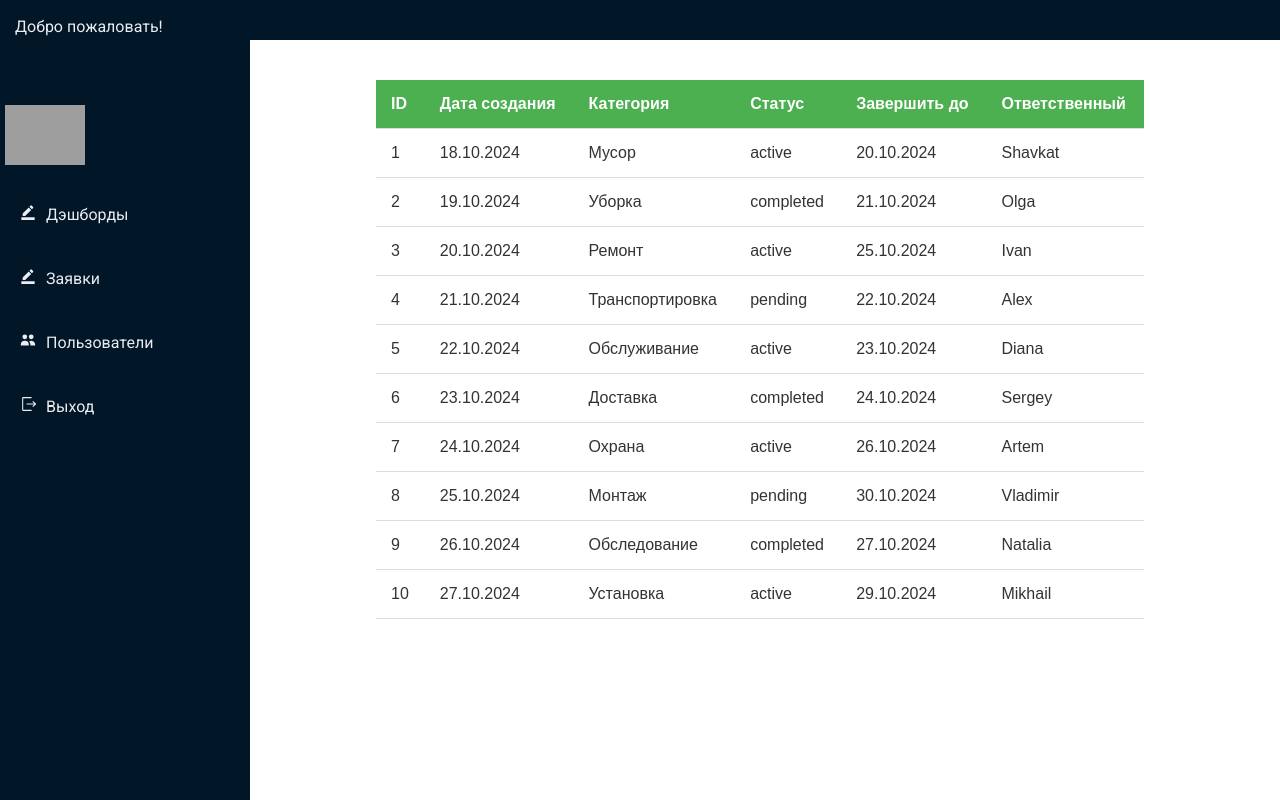
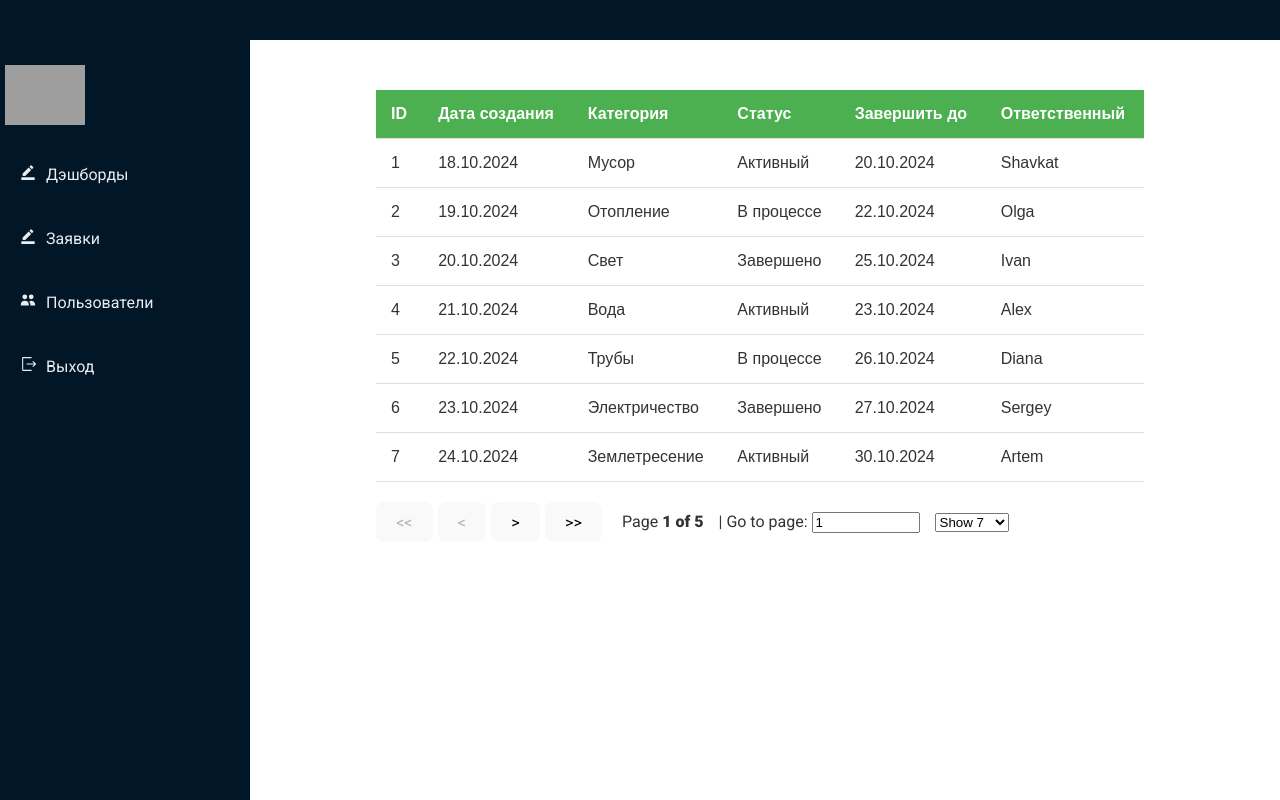
Before and after one commit to MultiDevBek/Front, a React (Vite) app: page /app/applications in a window 1280 px wide. Built offline with nearby package versions, Linux system fonts and the light colour scheme; grey boxes are pictures that could not be loaded.

Commit message:
applications pagination

```diff
--- a/src/App.css
+++ b/src/App.css
@@ -12,11 +12,16 @@ header {
   padding: 15px;
   height: 10px;
   background: #011627;
+  position: fixed;
+  top: 0;
+  width: 100%;
+  z-index: 1000;
 }
 
 .main {
   margin-left: 240px;
   padding: 20px;
+  padding-top: 70px;
   flex-grow: 1;
   color: #333;
 }
--- a/src/components/Sidebar.css
+++ b/src/components/Sidebar.css
@@ -1,10 +1,10 @@
 .sidebar {
-    /* margin-top: ; */
     width: 240px;
     background: #011627;
     position: fixed;
-    height: 95vh;
+    height: 100vh;
     padding: 5px;
+    z-index: 1000;
 }
 
 .sidebar_content {
--- a/src/mockData.js
+++ b/src/mockData.js
@@ -3,82 +3,242 @@ const mockData = [
         id: 1,
         date: "18.10.2024",
         category: "Мусор",
-        status: "active",
+        status: "Активный",
         deadline: "20.10.2024",
         executor: "Shavkat",
     },
     {
         id: 2,
         date: "19.10.2024",
-        category: "Уборка",
-        status: "completed",
-        deadline: "21.10.2024",
+        category: "Отопление",
+        status: "В процессе",
+        deadline: "22.10.2024",
         executor: "Olga",
     },
     {
         id: 3,
         date: "20.10.2024",
-        category: "Ремонт",
-        status: "active",
+        category: "Свет",
+        status: "Завершено",
         deadline: "25.10.2024",
         executor: "Ivan",
     },
     {
         id: 4,
         date: "21.10.2024",
-        category: "Транспортировка",
-        status: "pending",
-        deadline: "22.10.2024",
+        category: "Вода",
+        status: "Активный",
+        deadline: "23.10.2024",
         executor: "Alex",
     },
     {
         id: 5,
         date: "22.10.2024",
-        category: "Обслуживание",
-        status: "active",
-        deadline: "23.10.2024",
+        category: "Трубы",
+        status: "В процессе",
+        deadline: "26.10.2024",
         executor: "Diana",
     },
     {
         id: 6,
         date: "23.10.2024",
-        category: "Доставка",
-        status: "completed",
-        deadline: "24.10.2024",
+        category: "Электричество",
+        status: "Завершено",
+        deadline: "27.10.2024",
         executor: "Sergey",
     },
     {
         id: 7,
         date: "24.10.2024",
-        category: "Охрана",
-        status: "active",
-        deadline: "26.10.2024",
+        category: "Землетресение",
+        status: "Активный",
+        deadline: "30.10.2024",
         executor: "Artem",
     },
     {
         id: 8,
         date: "25.10.2024",
-        category: "Монтаж",
-        status: "pending",
-        deadline: "30.10.2024",
+        category: "Мусор",
+        status: "В процессе",
+        deadline: "29.10.2024",
         executor: "Vladimir",
     },
     {
         id: 9,
         date: "26.10.2024",
-        category: "Обследование",
-        status: "completed",
-        deadline: "27.10.2024",
+        category: "Отопление",
+        status: "Завершено",
+        deadline: "31.10.2024",
         executor: "Natalia",
     },
     {
         id: 10,
         date: "27.10.2024",
-        category: "Установка",
-        status: "active",
-        deadline: "29.10.2024",
+        category: "Свет",
+        status: "Активный",
+        deadline: "02.11.2024",
         executor: "Mikhail",
     },
+    {
+        id: 11,
+        date: "28.10.2024",
+        category: "Вода",
+        status: "В процессе",
+        deadline: "04.11.2024",
+        executor: "Ekaterina",
+    },
+    {
+        id: 12,
+        date: "29.10.2024",
+        category: "Трубы",
+        status: "Завершено",
+        deadline: "05.11.2024",
+        executor: "Dmitry",
+    },
+    {
+        id: 13,
+        date: "30.10.2024",
+        category: "Электричество",
+        status: "Активный",
+        deadline: "06.11.2024",
+        executor: "Sergei",
+    },
+    {
+        id: 14,
+        date: "31.10.2024",
+        category: "Землетресение",
+        status: "В процессе",
+        deadline: "10.11.2024",
+        executor: "Alexey",
+    },
+    {
+        id: 15,
+        date: "01.11.2024",
+        category: "Мусор",
+        status: "Завершено",
+        deadline: "08.11.2024",
+        executor: "Pavel",
+    },
+    {
+        id: 16,
+        date: "02.11.2024",
+        category: "Отопление",
+        status: "Активный",
+        deadline: "12.11.2024",
+        executor: "Maxim",
+    },
+    {
+        id: 17,
+        date: "03.11.2024",
+        category: "Свет",
+        status: "В процессе",
+        deadline: "13.11.2024",
+        executor: "Andrei",
+    },
+    {
+        id: 18,
+        date: "04.11.2024",
+        category: "Вода",
+        status: "Завершено",
+        deadline: "15.11.2024",
+        executor: "Roman",
+    },
+    {
+        id: 19,
+        date: "05.11.2024",
+        category: "Трубы",
+        status: "Активный",
+        deadline: "17.11.2024",
+        executor: "Vladislav",
+    },
+    {
+        id: 20,
+        date: "06.11.2024",
+        category: "Электричество",
+        status: "В процессе",
+        deadline: "18.11.2024",
+        executor: "Stanislav",
+    },
+    {
+        id: 21,
+        date: "07.11.2024",
+        category: "Землетресение",
+        status: "Завершено",
+        deadline: "20.11.2024",
+        executor: "Kirill",
+    },
+    {
+        id: 22,
+        date: "08.11.2024",
+        category: "Мусор",
+        status: "Активный",
+        deadline: "22.11.2024",
+        executor: "Yuri",
+    },
+    {
+        id: 23,
+        date: "09.11.2024",
+        category: "Отопление",
+        status: "В процессе",
+        deadline: "24.11.2024",
+        executor: "Nikolay",
+    },
+    {
+        id: 24,
+        date: "10.11.2024",
+        category: "Свет",
+        status: "Завершено",
+        deadline: "25.11.2024",
+        executor: "Diana",
+    },
+    {
+        id: 25,
+        date: "11.11.2024",
+        category: "Вода",
+        status: "Активный",
+        deadline: "27.11.2024",
+        executor: "Sergey",
+    },
+    {
+        id: 26,
+        date: "12.11.2024",
+        category: "Трубы",
+        status: "В процессе",
+        deadline: "28.11.2024",
+        executor: "Valentina",
+    },
+    {
+        id: 27,
+        date: "13.11.2024",
+        category: "Электричество",
+        status: "Завершено",
+        deadline: "30.11.2024",
+        executor: "Anastasia",
+    },
+    {
+        id: 28,
+        date: "14.11.2024",
+        category: "Землетресение",
+        status: "Активный",
+        deadline: "05.12.2024",
+        executor: "Mikhail",
+    },
+    {
+        id: 29,
+        date: "15.11.2024",
+        category: "Мусор",
+        status: "В процессе",
+        deadline: "06.12.2024",
+        executor: "Igor",
+    },
+    {
+        id: 30,
+        date: "16.11.2024",
+        category: "Отопление",
+        status: "Завершено",
+        deadline: "07.12.2024",
+        executor: "Anna",
+    }
 ];
 
 export default mockData;
--- a/src/pages/Applications.css
+++ b/src/pages/Applications.css
@@ -40,6 +40,28 @@ td {
     background-color: #ffffff;
 }
 
+.pagination {
+    margin-top: 20px;
+    display: flex;
+    align-items: center;
+}
+
+.next_page_btn {
+    margin-right: 15px;
+}
+
+.page_number {
+    margin-right: 15px;
+}
+
+.go_to_page {
+    margin-right: 15px;
+}
+
+button {
+    margin-right: 5px;
+}
+
 @media (max-width: 600px) {
     th, td {
         padding: 10px;
--- a/src/pages/Applications.jsx
+++ b/src/pages/Applications.jsx
@@ -1,6 +1,6 @@
 import './Applications.css';
 import mockData from '../mockData';
-import { useTable } from 'react-table';
+import { useTable, usePagination } from 'react-table'; // Импортируем usePagination
 import { useMemo } from 'react';
 
 function Applications() {
@@ -32,7 +32,30 @@ function Applications() {
         },
     ], []);
 
-    const { getTableProps, getTableBodyProps, headerGroups, rows, prepareRow } = useTable({ columns, data });
+    // Добавляем usePagination для пагинации
+    const {
+        getTableProps,
+        getTableBodyProps,
+        headerGroups,
+        page, // Используем page вместо rows для пагинации
+        prepareRow,
+        canPreviousPage,
+        canNextPage,
+        pageOptions,
+        pageCount,
+        gotoPage,
+        nextPage,
+        previousPage,
+        setPageSize,
+        state: { pageIndex, pageSize },
+    } = useTable(
+        {
+            columns,
+            data,
+            initialState: { pageIndex: 0, pageSize: 7 }, // Начальная страница и количество строк на странице
+        },
+        usePagination // Подключаем хук пагинации
+    );
 
     return (
         <div className='main_table'>
@@ -57,7 +80,7 @@ function Applications() {
                     </thead>
 
                     <tbody {...getTableBodyProps()}>
-                        {rows.map((row) => {
+                        {page.map((row) => { // Используем page вместо rows
                             prepareRow(row);
                             const { key, ...rest } = row.getRowProps();
                             return (
@@ -75,6 +98,59 @@ function Applications() {
                         })}
                     </tbody>
                 </table>
+
+                {/* Элементы управления пагинацией */}
+                <div className="pagination">
+                    <div className='next_page_btn'>
+                        <button onClick={() => gotoPage(0)} disabled={!canPreviousPage}>
+                            {"<<"}
+                        </button>
+                        <button onClick={() => previousPage()} disabled={!canPreviousPage}>
+                            {"<"}
+                        </button>
+                        <button onClick={() => nextPage()} disabled={!canNextPage}>
+                            {">"}
+                        </button>
+                        <button onClick={() => gotoPage(pageCount - 1)} disabled={!canNextPage}>
+                            {">>"}
+                        </button>
+                    </div>
+
+                    <div className='page_number'>
+                        <span>
+                            Page{' '}
+                            <strong>
+                                {pageIndex + 1} of {pageOptions.length}
+                            </strong>{' '}
+                        </span>
+                    </div>
+
+                    <div className='go_to_page'>
+                        <span>
+                            | Go to page:{' '}
+                            <input
+                                type="number"
+                                defaultValue={pageIndex + 1}
+                                onChange={e => {
+                                    const page = e.target.value ? Number(e.target.value) - 1 : 0;
+                                    gotoPage(page);
+                                }}
+                                style={{ width: '100px' }}
+                            />
+                        </span>
+                    </div>
+
+                    <select
+                        value={pageSize}
+                        onChange={e => setPageSize(Number(e.target.value))}
+                    >
+                        {[5, 7, 20, 30, 40, 50].map(pageSize => (
+                            <option key={pageSize} value={pageSize}>
+                                Show {pageSize}
+                            </option>
+                        ))}
+                    </select>
+                </div>
             </div>
         </div>
     );
```
Also changed, not shown: src/App.jsx (line endings or trailing spaces).
